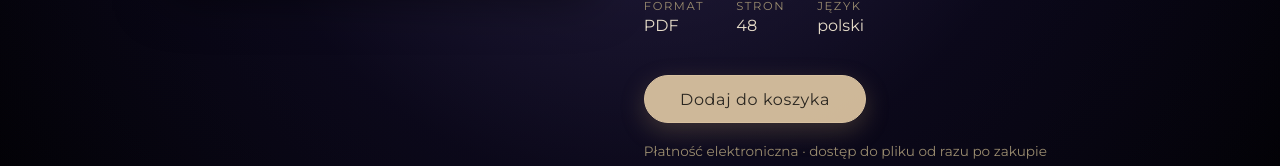
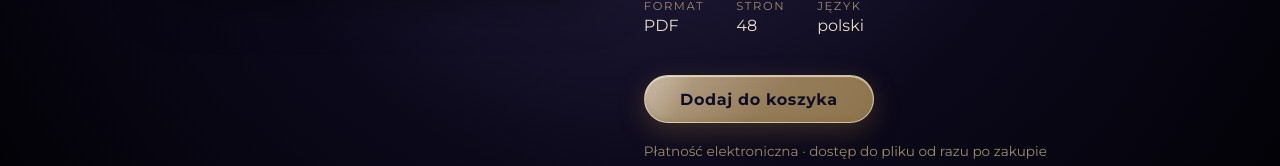
Before and after one commit to eM-Bien/lumera, a Next.js app: page /ebooki in a window 1280 px wide. Shown: the part 933-1099 px from the top of the page. Built offline with nearby package versions, Linux system fonts and the light colour scheme.

Commit message:
add to cart button

```diff
--- a/app/components/Ebooks/EbookCard/EbookCard.module.css
+++ b/app/components/Ebooks/EbookCard/EbookCard.module.css
@@ -150,29 +150,92 @@
   margin: 2.5rem 0 0;
 }
 
+/* --- Przycisk: złoty „liquid glass" z przesuwającym się blaskiem --------- */
+
 .addBtn {
+  position: relative;
+  overflow: hidden;
+  isolation: isolate; /* zamyka blask (z-index:-1) w obrębie przycisku */
+
   font-family: var(--font-basic), sans-serif;
   font-size: 1rem;
   letter-spacing: 0.04em;
-  color: #2a2620;
-  background: rgba(216, 193, 160, 0.95);
-  border: 1px solid rgba(216, 193, 160, 1);
+  font-weight: 600;
+  color: #0e1022; /* ciemne złoto-brąz — czytelne na złotym szkle */
+
+  /* złote „liquid glass" */
+  background: linear-gradient(
+    135deg,
+    rgba(216, 193, 160, 0.85) 0%,
+    rgba(194, 163, 107, 0.75) 55%,
+    rgba(176, 145, 90, 0.8) 100%
+  );
+  border: 1px solid rgba(240, 230, 200, 0.65);
   border-radius: 999px;
+  backdrop-filter: blur(8px) saturate(150%);
+  -webkit-backdrop-filter: blur(8px) saturate(150%);
+  box-shadow:
+    0 8px 26px rgba(140, 110, 50, 0.35),
+    inset 0 1px 1px rgba(255, 250, 235, 0.7),
+    /* górny refleks szkła */ inset 0 -2px 6px rgba(120, 95, 40, 0.25); /* dolny cień głębi */
+
   padding: 0.85rem 2.2rem;
   cursor: pointer;
   transition:
-    background-color 0.3s ease,
     box-shadow 0.3s ease,
-    transform 0.15s ease;
-  box-shadow: 0 8px 24px rgba(194, 163, 107, 0.25);
+    transform 0.15s ease,
+    border-color 0.3s ease;
+}
+
+/* skośny blask — przejeżdża raz na cykl, potem odpoczywa („co jakiś czas") */
+.addBtn::before {
+  content: "";
+  position: absolute;
+  inset: 0;
+  z-index: -1;
+  border-radius: inherit;
+  pointer-events: none;
+  mix-blend-mode: screen;
+  background: linear-gradient(
+    120deg,
+    transparent 30%,
+    rgba(255, 250, 235, 0.55) 48%,
+    rgba(255, 255, 255, 0.92) 50%,
+    rgba(255, 250, 235, 0.55) 52%,
+    transparent 70%
+  );
+  background-size: 250% 100%;
+  background-position: 200% 0;
+  animation: addBtnSheen 7s ease-in-out infinite;
+}
+
+@keyframes addBtnSheen {
+  0% {
+    background-position: 200% 0;
+  } /* poza prawą krawędzią */
+  14% {
+    background-position: -60% 0;
+  } /* przejechał po skosie w lewo */
+  100% {
+    background-position: -60% 0;
+  } /* odpoczywa do końca cyklu */
 }
 
 .addBtn:hover {
-  background: rgba(240, 230, 210, 1);
-  box-shadow: 0 10px 30px rgba(194, 163, 107, 0.4);
+  border-color: rgba(255, 245, 220, 0.85);
+  box-shadow:
+    0 10px 32px rgba(160, 125, 55, 0.45),
+    inset 0 1px 1px rgba(255, 250, 235, 0.85),
+    inset 0 -2px 6px rgba(120, 95, 40, 0.25);
 }
 .addBtn:active {
   transform: translateY(1px);
+}
+
+@media (prefers-reduced-motion: reduce) {
+  .addBtn::before {
+    animation: none;
+  }
 }
 
 .note {
```
